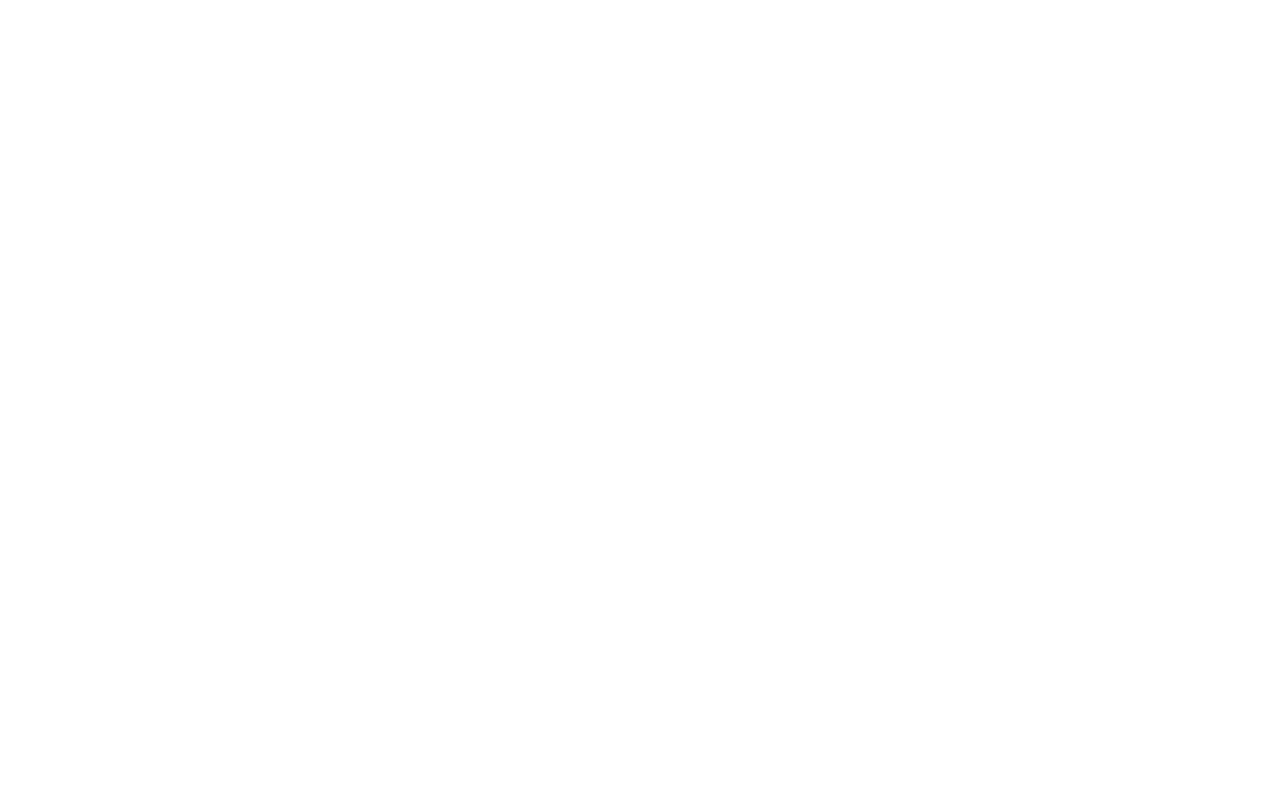
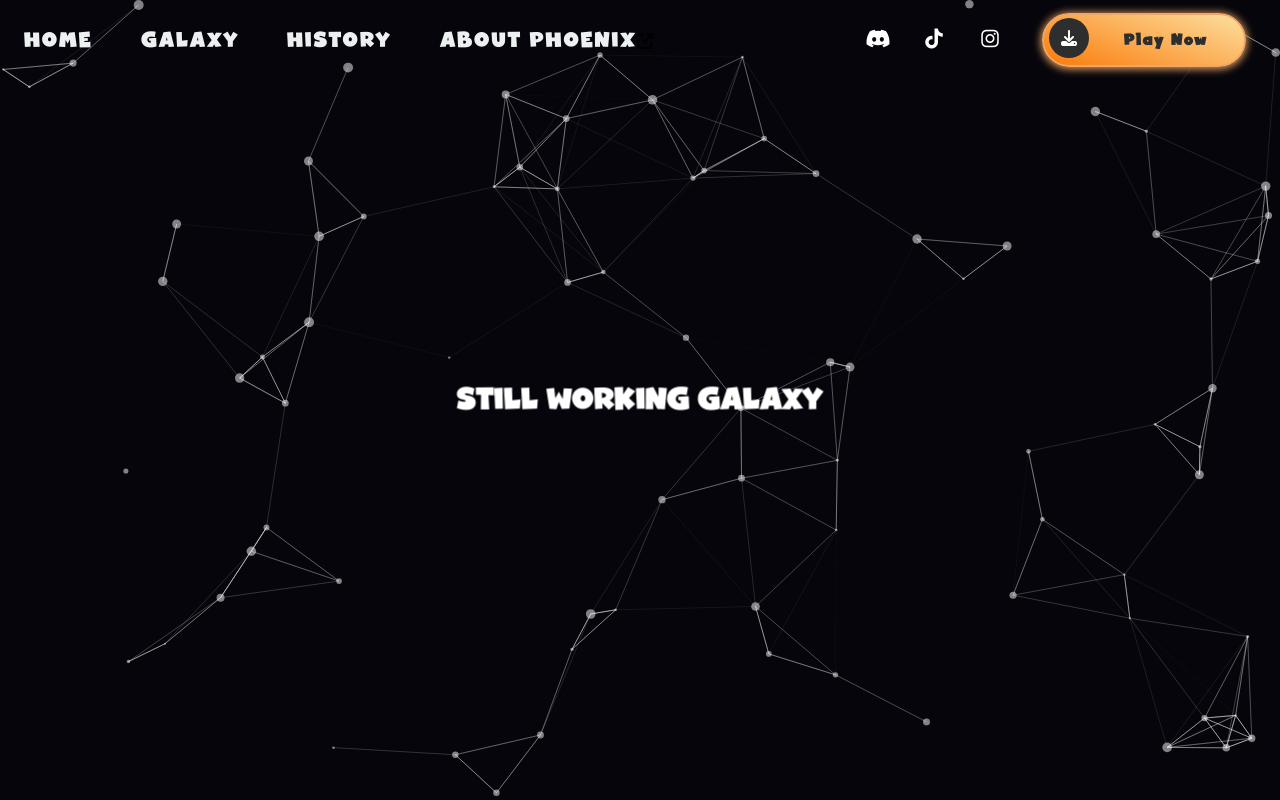
Before and after one commit to RossiFire/galaxywebsite, a React (Create React App) app: page /galaxywebsite/galaxy in a window 1280 px wide. Built offline with nearby package versions, Linux system fonts and the light colour scheme.

Commit message:
🚀 Wip Routing

```diff
--- a/package.json
+++ b/package.json
@@ -19,7 +19,7 @@
   },
   "scripts": {
     "predeploy": "npm run build",
-    "deploy" : "gh-pages -d build",
+    "deploy": "gh-pages -d build",
     "start": "react-scripts start",
     "build": "react-scripts build",
     "test": "react-scripts test",
--- a/src/components/Navbar/ReactNavbar.jsx
+++ b/src/components/Navbar/ReactNavbar.jsx
@@ -2,6 +2,8 @@
 import Tilt from 'react-parallax-tilt';
 import './navbar.css'
 import { nanoid } from "nanoid";
+import { useNavigate } from "react-router-dom";
+
 
 export default function Navbar() {
 
@@ -13,11 +15,12 @@
     {iconName: 'fa-brands fa-instagram', href: 'https://instagram.com/galaxylifeofficial'},
   ]
   const links =[
-    {name: 'home', href: '/galaxywebsite'},
-    {name: 'Galaxy', href: '/galaxywebsite/galaxy'},
-    {name: 'History', href: '/galaxywebsite/history'},
+    {name: 'home', href: ''},
+    {name: 'Galaxy', href: '/galaxy'},
+    {name: 'History', href: '//history'},
     {name: 'About Phoenix', href: 'https://phoenixnetwork.net/', isBlank: true, icon: 'fa-solid fa-up-right-from-square'},
   ]
+  let navigate = useNavigate()
 
   useEffect(()=>{ setbuttonIcon('fa fa-download')},[])
     return (
@@ -27,7 +30,7 @@
           return (
             <div className="nav-link" key={nanoid()}>
                 <Tilt tiltEnable="true" scale={1.2} key={nanoid()}>
-                  <a href={link.href} key={nanoid()} target={link.isBlank ? '_blank' : '_parent'} rel="noreferrer">{link.name}</a>
+                  <span onClick={()=> navigate(link.href)} key={nanoid()} target={link.isBlank ? '_blank' : '_parent'} rel="noreferrer">{link.name}</span>
                   <i className={link.icon}></i>
               </Tilt>
               </div>
--- a/src/components/Navbar/navbar.css
+++ b/src/components/Navbar/navbar.css
@@ -28,7 +28,7 @@
     width: 80%;
 }
 
-.left-nav a{
+.left-nav span{
     color: #ecf0f1;
     letter-spacing: 2px;
     text-transform: uppercase;
@@ -38,7 +38,7 @@
 }
 .left-nav .nav-link{cursor: pointer; margin-right: 3rem;}
 .nav-link svg{ color: white; margin-left: 10px;}
-.left-nav a:hover{
+.left-nav span:hover{
     background: -webkit-linear-gradient(#FA7B0A, #FDDF9F);
     -webkit-background-clip: text;
     -webkit-text-fill-color: transparent;
--- a/src/index.js
+++ b/src/index.js
@@ -3,14 +3,14 @@
 import './index.css';
 import App from './App';
 import reportWebVitals from './reportWebVitals';
-import { BrowserRouter, HashRouter } from 'react-router-dom';
+import { BrowserRouter } from 'react-router-dom';
 
 const root = ReactDOM.createRoot(document.getElementById('root'));
 root.render(
   <React.StrictMode>
-    <HashRouter basename="/galaxywebsite">
+    <BrowserRouter basename="/galaxywebsite">
       <App />
-    </HashRouter>
+    </BrowserRouter>
 
   </React.StrictMode>
 );
--- a/src/pages/home.jsx
+++ b/src/pages/home.jsx
@@ -6,7 +6,7 @@
         <div className="presentation-box">
 		<div> <SpecialTilt/></div>
 		<div>
-			<span>Test
+			<span>
 				A new <label>Galaxy</label> is about to be born. thousands of <label>lifes</label> are waiting to be lived.
 				A new era of <label>Galaxy Life</label> is ready to start.
 				All the starlings have to thanks the <label className="creator-label"><a href="https://phoenixnetwork.net/" rel="noreferrer"  target="_blank">Phoenix Network</a></label> for make the game really "reborn" and for make us feel the same emotions we felt some years ago.
```
